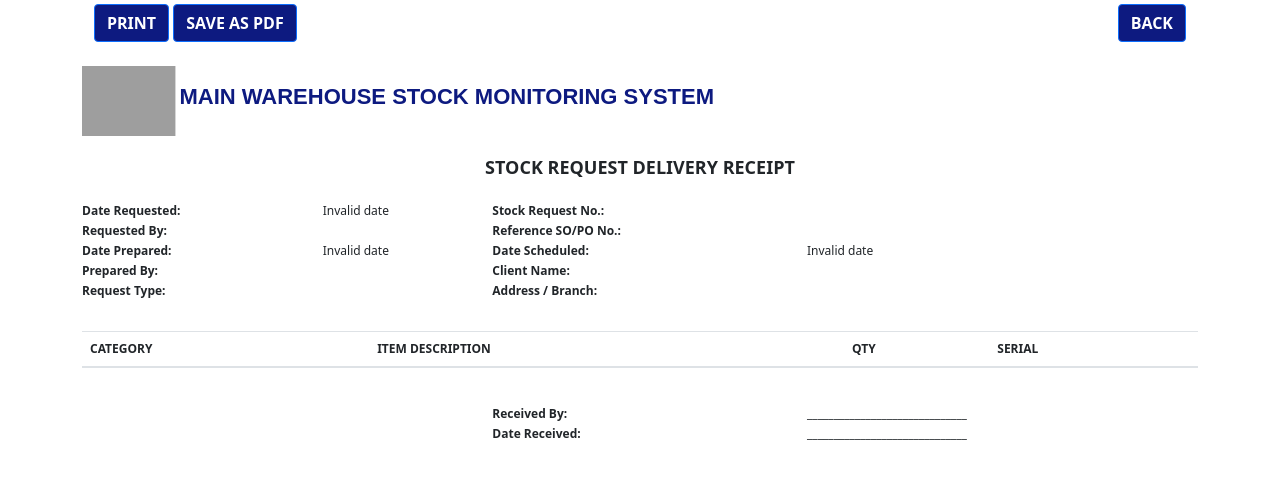
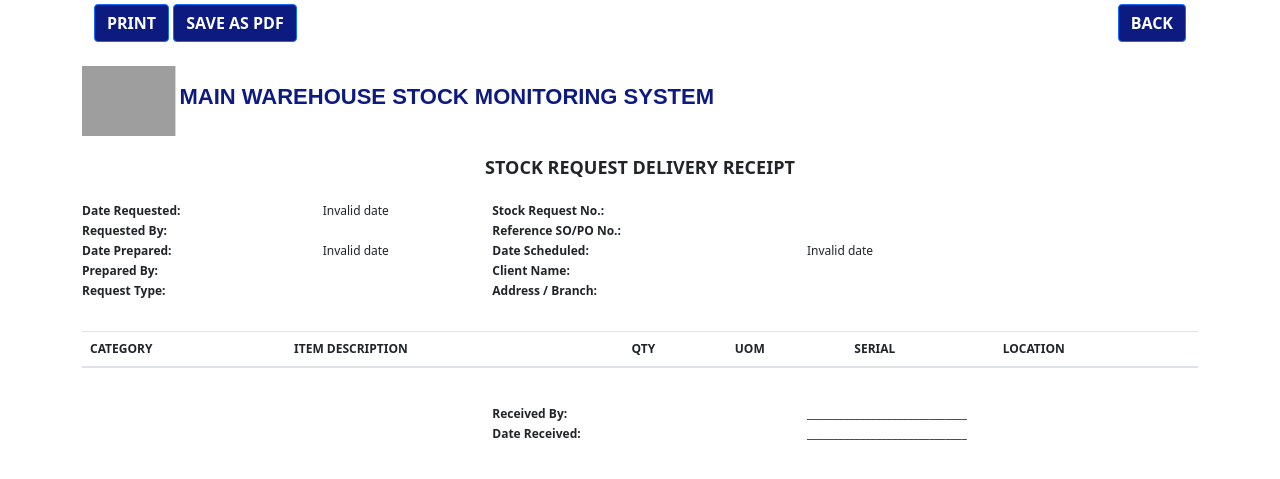
Before and after one commit to lancenacabuan/lsapp, a Laravel app: page /printRequest in a window 1280 px wide. Shown: the part 174-653 px from the top of the page. Run offline with Laravel 8, Linux system fonts and the light colour scheme; the visitor is signed in with stand-in values (Sample User, id 1); data that the repository does not hold is empty; parts of the project's set-up code (start-up, migrations or seed data) failed here and were passed over; some libraries are stand-ins or nearby versions; grey boxes are pictures that could not be loaded.

Commit message:
uom/location

```diff
--- a/app/Http/Controllers/StockRequestController.php
+++ b/app/Http/Controllers/StockRequestController.php
@@ -151,10 +151,11 @@
 
     public function schedItems(Request $request)
     {
-        $list = Prepare::query()->selectRaw('categories.category AS category, items.item AS item, prepared_items.serial AS serial, prepared_items.qty AS qty, prepared_items.items_id AS item_id, prepared_items.id AS id')
+        $list = Prepare::query()->selectRaw('categories.category AS category, items.item AS item, items.UOM AS uom, prepared_items.serial AS serial, prepared_items.qty AS qty, prepared_items.items_id AS item_id, prepared_items.id AS id, locations.location AS location')
             ->where('request_number', $request->request_number)
             ->join('items','items.id','prepared_items.items_id')
             ->join('categories','categories.id','items.category_id')
+            ->join('locations','locations.id','prepared_items.location')
             ->get()
             ->sortBy('item')
             ->sortBy('category');
@@ -556,10 +557,11 @@
             ->orderBy('prepared_items.id','DESC')
             ->first();
 
-        $list3 = Prepare::query()->selectRaw('categories.category AS category, items.item AS item, prepared_items.serial AS serial, prepared_items.qty AS qty, prepared_items.items_id AS item_id, prepared_items.id AS id')
+        $list3 = Prepare::query()->selectRaw('categories.category AS category, items.item AS item, items.UOM AS uom, prepared_items.serial AS serial, prepared_items.qty AS qty, prepared_items.items_id AS item_id, prepared_items.id AS id, locations.location AS location')
             ->where('request_number', $request->request_number)
             ->join('items','items.id','prepared_items.items_id')
             ->join('categories','categories.id','items.category_id')
+            ->join('locations','locations.id','prepared_items.location')
             ->get()
             ->sortBy('item')
             ->sortBy('category');
--- a/public/js/stockrequest.js
+++ b/public/js/stockrequest.js
@@ -978,7 +978,7 @@
     $('table.schedItems').DataTable({
         columnDefs: [
             {
-                "targets": [4,5],
+                "targets": [6,7],
                 "visible": false
             },
             {
@@ -987,7 +987,7 @@
                 },
                 "defaultContent": '',
                 "data": null,
-                "targets": [4]
+                "targets": [6]
             }
         ],
         paging: false,
@@ -1008,7 +1008,9 @@
             { data: 'category'},
             { data: 'item'},
             { data: 'qty'},
+            { data: 'uom'},
             { data: 'serial'},
+            { data: 'location'},
             { data: 'id'},
             { data: 'id'}
         ]
@@ -1033,7 +1035,9 @@
             { data: 'category'},
             { data: 'item'},
             { data: 'qty'},
-            { data: 'serial'}
+            { data: 'uom'},
+            { data: 'serial'},
+            { data: 'location'}
         ]
     });
 
@@ -1070,7 +1074,9 @@
             { data: 'category'},
             { data: 'item'},
             { data: 'qty'},
+            { data: 'uom'},
             { data: 'serial'},
+            { data: 'location'},
             { data: 'serial'},
             { data: 'item_id'}
         ]
@@ -1095,7 +1101,9 @@
             { data: 'category'},
             { data: 'item'},
             { data: 'qty'},
-            { data: 'serial'}
+            { data: 'uom'},
+            { data: 'serial'},
+            { data: 'location'}
         ]
     });
 
--- a/resources/views/pages/stockRequest/printStockRequest.blade.php
+++ b/resources/views/pages/stockRequest/printStockRequest.blade.php
@@ -68,14 +68,18 @@
                             <th>CATEGORY</th>
                             <th>ITEM DESCRIPTION</th>
                             <th>QTY</th>
+                            <th>UOM</th>
                             <th>SERIAL</th>
+                            <th>LOCATION</th>
                         </tr>
                         @foreach($list3 as $x)
                         <tr>
                             <td>{{$x->category}}</td>
                             <td>{{$x->item}}</td>
                             <td>{{$x->qty}}</td>
+                            <td>{{$x->uom}}</td>
                             <td>{{$x->serial}}</td>
+                            <td>{{$x->location}}</td>
                         </tr>
                         @endforeach
                     </thead>
```
Also changed, not shown: resources/views/pages/stockRequest/stockRequestDetails.blade.php (+8 -0 lines).
